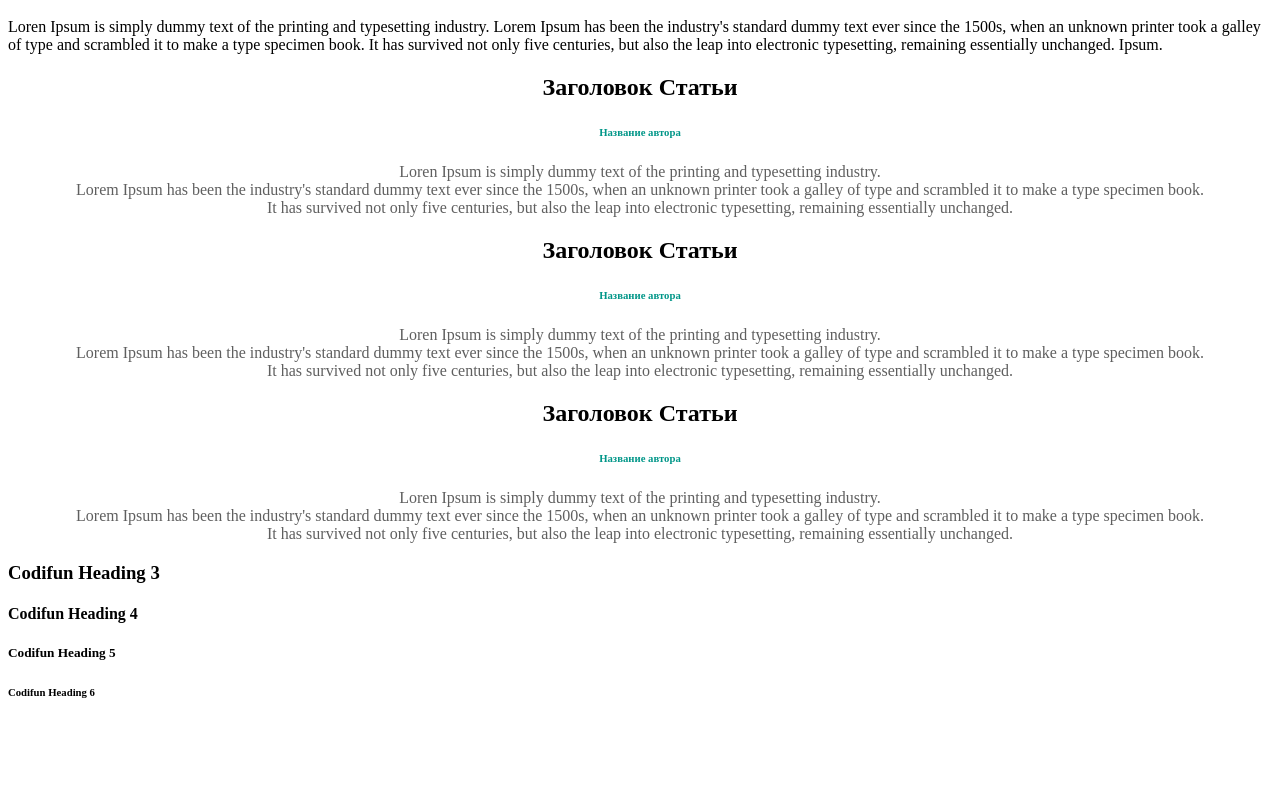
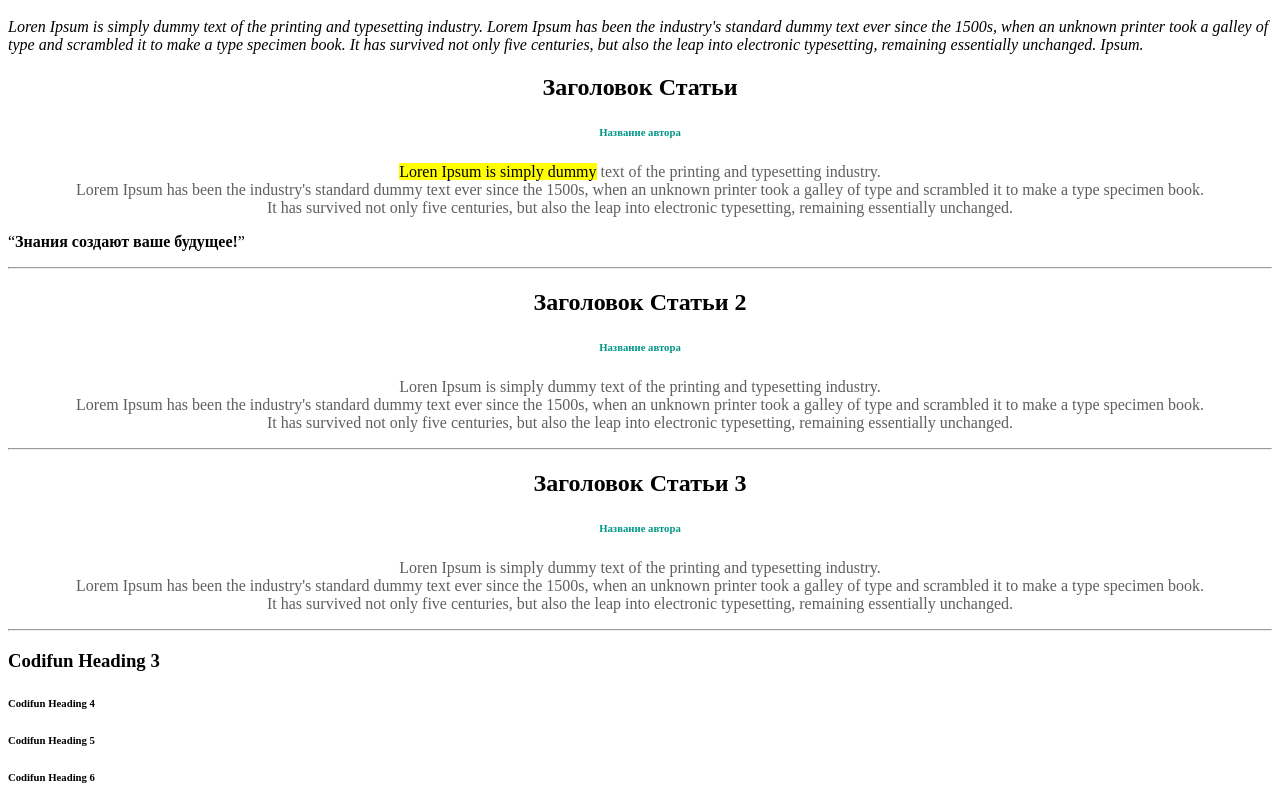
Before and after one commit to Mina1105/hello-world-1, a plain HTML site: page index 3.html in a window 1280 px wide. Shown: the part 48-856 px from the top of the page. Before the commit the page ends 800 px from the top, so only its background shows below. Drawn offline with Linux system fonts and the light colour scheme.

Commit message:
4 урок

```diff
--- a/index 3.html
+++ b/index 3.html
@@ -4,29 +4,32 @@
 	</head>
 	<body>
 		<h1 style="color:#302d41;">Codifun Inspire Me !</h1>
-		<p>Loren Ipsum is simply dummy text of the printing and typesetting industry.
+		<p><i>Loren Ipsum is simply dummy text of the printing and typesetting industry.
 			Lorem Ipsum has been the industry's standard dummy text
 			ever since the 1500s, when an unknown printer took a galley
 			of type and scrambled it to make a type specimen book.
 			It has survived not only five centuries, but also the leap into electronic typesetting,
 			remaining essentially unchanged.
-			Ipsum.</p>
+			Ipsum.</i></p>
 
 		<h2 style="text-align:center;">Заголовок Статьи</h2>
 		<h6 style="text-align:center; color:#009688;">Название автора</h6>
-		<p style="text-align:center; color:#5f5f5f;">Loren Ipsum is simply dummy text of the printing
+		<p style="text-align:center; color:#5f5f5f;"><mark background-color:yellow;>Loren Ipsum is simply dummy</mark> text of the printing
 			and typesetting industry.<br> Lorem Ipsum has been the
 			 industry's standard dummy text ever since the 1500s,
 			  when an unknown printer took a galley of type and
 			  scrambled it to make a type specimen book.<br> It has
 			  survived not only five centuries, but also the leap
 			  into electronic typesetting, remaining essentially
-			  unchanged.<br>
+			  unchanged.<br></p>
+			  <p><q><b style="text-align:left;">Знания создают ваше будущее!</b></q>
 			  </p>
 
-			  <h2 style="text-align:center;">Заголовок Статьи</h2>
-			  <h6 style="text-align:center; color:#009688;">Название автора</h6>
-			  <p style="text-align:center; color:#5f5f5f;">Loren Ipsum is simply dummy text of the printing
+			  <hr>
+
+		<h2 style="text-align:center;">Заголовок Статьи 2</h2>
+		<h6 style="text-align:center; color:#009688;">Название автора</h6>
+		<p style="text-align:center; color:#5f5f5f;">Loren Ipsum is simply dummy text of the printing
 				  and typesetting industry.<br> Lorem Ipsum has been the
 				   industry's standard dummy text ever since the 1500s,
 					when an unknown printer took a galley of type and
@@ -36,9 +39,11 @@
 					unchanged.<br>
 					</p>
 
-					<h2 style="text-align:center;">Заголовок Статьи</h2>
-					<h6 style="text-align:center; color:#009688;">Название автора</h6>
-					<p style="text-align:center; color:#5f5f5f;">Loren Ipsum is simply dummy text of the printing
+					<hr>
+
+		<h2 style="text-align:center;">Заголовок Статьи 3</h2>
+		<h6 style="text-align:center; color:#009688;">Название автора</h6>
+		<p style="text-align:center; color:#5f5f5f;">Loren Ipsum is simply dummy text of the printing
 						and typesetting industry.<br> Lorem Ipsum has been the
 						 industry's standard dummy text ever since the 1500s,
 						  when an unknown printer took a galley of type and
@@ -48,11 +53,13 @@
 						  unchanged.<br>
 						  </p>
 
+						  <hr>
+
 		<h3>Codifun Heading 3</h3>
 
-		<h4>Codifun Heading 4</h4>
+		<h6>Codifun Heading 4</h6>
 
-		<h5>Codifun Heading 5</h5>
+		<h6>Codifun Heading 5</h6>
 
 		<h6>Codifun Heading 6</h6>
 
```
